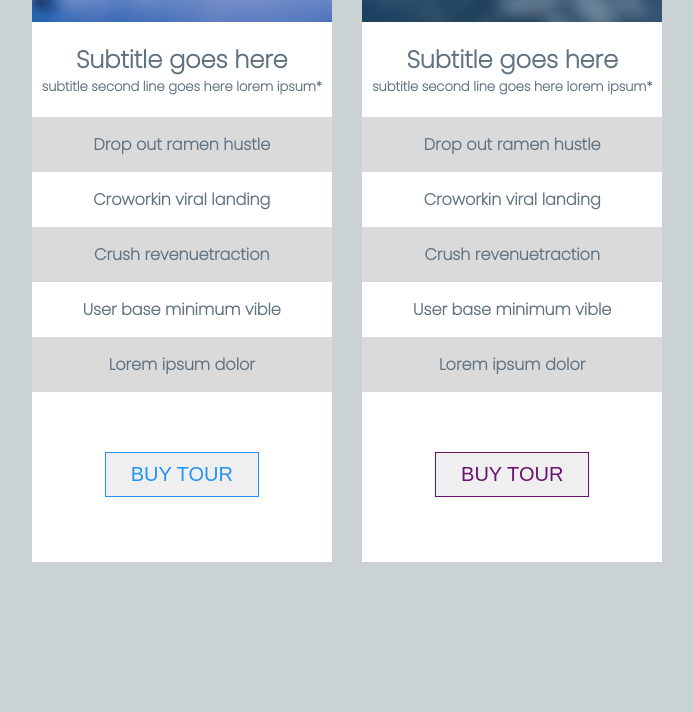
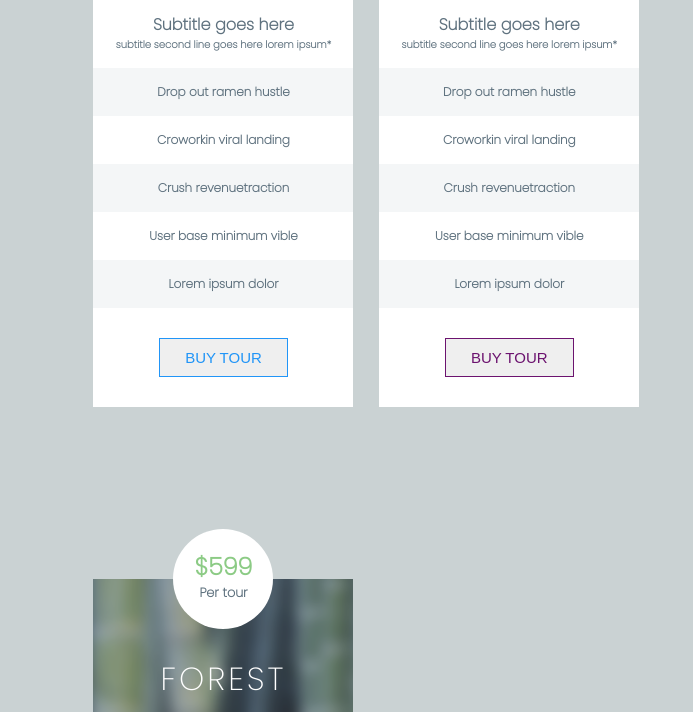
Before and after one commit to khanh98hust/Price-table, a plain HTML site: page ver2.html in a window 1280 px wide. Shown: the part 289-1001 px from the top of the page, without its empty margins (201-894 px from the left). Drawn offline with Linux system fonts and the light colour scheme.

Commit message:
fix size

```diff
--- a/styleVer2.css
+++ b/styleVer2.css
@@ -1,6 +1,6 @@
 * {
-  margin: 0;
-  padding: 0;
+  margin: 0px;
+  padding: 0px;
   box-sizing: border-box;
 }
 
@@ -10,17 +10,15 @@ body {
 }
 
 .main {
-  margin: 0px 17%;
+  margin: 0px 22%;
   display: flex;
   flex-wrap: wrap;
 }
 
 .item {
   background-color: rgb(255, 255, 255);
-  width: 29.7%;
-  height: 750px;
   margin: 12% 1.8%;
-  min-width: 300px;
+  min-width: 260px;
 }
 
 /* price */
@@ -82,7 +80,7 @@ body {
   height: 0px;
   position: relative;
   background-repeat: no-repeat;
-  top: -15%;
+  top: -18%;
   left: 42%;
   transform: translate(-47%);
   z-index: 100;
@@ -92,7 +90,7 @@ body {
   color: white;
   font-weight: bold;
   position: relative;
-  transform: translate(5%, -204%);
+  transform: translate(6%, -206%);
 }
 
 /* image */
@@ -102,7 +100,7 @@ body {
 .image {
   background-position: center;
   background-size: 155%;
-  height: 210px;
+  height: 200px;
   width: 100%;
   margin-top: -100px;
 }
@@ -138,32 +136,35 @@ body {
   color: #5f727f;
 }
 .title-top {
-  margin: 20px 0px;
+  margin: 15px 0px;
 }
 
 .title-top p {
-  font-size: 13px;
+  font-size: 10px;
   font-weight: 700;
 }
 
 .title-bot-item {
   padding: 15px 0px;
+  font-size: 12px;
   font-weight: bold;
 }
 
+
+
 .title-bot-item:nth-child(2n + 1) {
-  background-color: #dadada;
+  background-color: #f4f6f7;
 }
 
 /* btn */
 .button {
   text-align: center;
+  margin: 30px 0px;
 }
 
 .btn {
-  margin-top: 60px;
   padding: 10px 25px;
-  font-size: 20px;
+  font-size: 15px;
   text-align: center;
 }
 
--- a/ver2.html
+++ b/ver2.html
@@ -26,7 +26,7 @@
       </div>
       <div class="title">
         <div class="title-top">
-          <h2>Subtitle goes here</h2>
+          <h4>Subtitle goes here</h4>
           <p>subtitle second line goes here lorem ipsum*</p>
         </div>
         <div class="title-bot">
@@ -64,7 +64,7 @@
       </div>
       <div class="title">
         <div class="title-top">
-          <h2>Subtitle goes here</h2>
+          <h4>Subtitle goes here</h4>
           <p>subtitle second line goes here lorem ipsum*</p>
         </div>
         <div class="title-bot">
@@ -95,7 +95,7 @@
       </div>
       <div class="title">
         <div class="title-top">
-          <h2>Subtitle goes here</h2>
+          <h4>Subtitle goes here</h4>
           <p>subtitle second line goes here lorem ipsum*</p>
         </div>
         <div class="title-bot">
```
